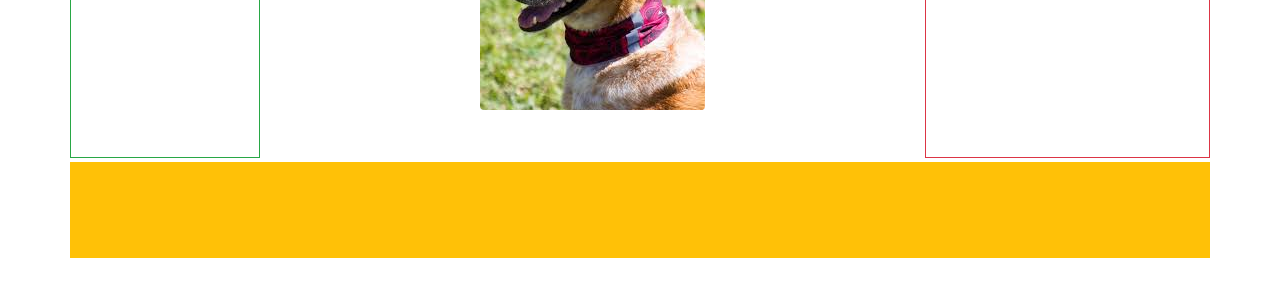
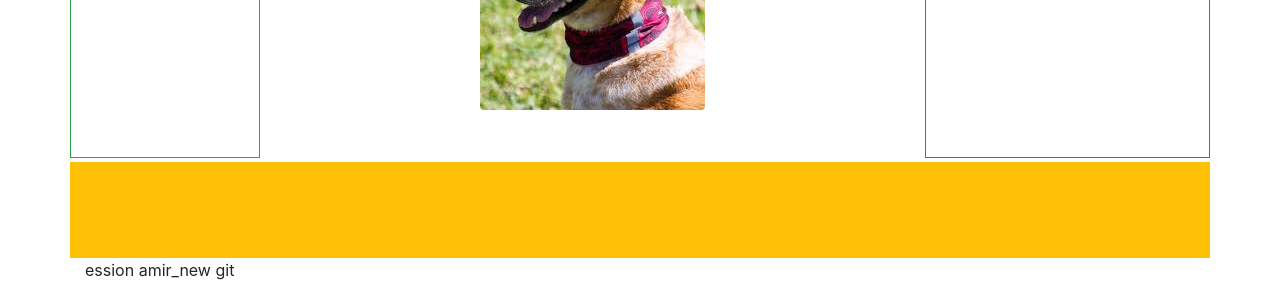
Before and after one commit to usertoeln/amir, a plain HTML site: page session2.html in a window 1280 px wide. Shown: the part 1575-1873 px from the top of the page. Before the commit the page ends 1833 px from the top, so only its background shows below. Drawn offline with Linux system fonts and the light colour scheme.

Commit message:
last update

```diff
--- a/session2.html
+++ b/session2.html
@@ -108,6 +108,7 @@
         <div class="col-12 bg-warning p-5">
         </div>
     </div>
+    <p>ession amir_new git </p>
 </div>
 </body>
 </html>
```
Also changed, not shown: index.html (+1 -0 lines).
